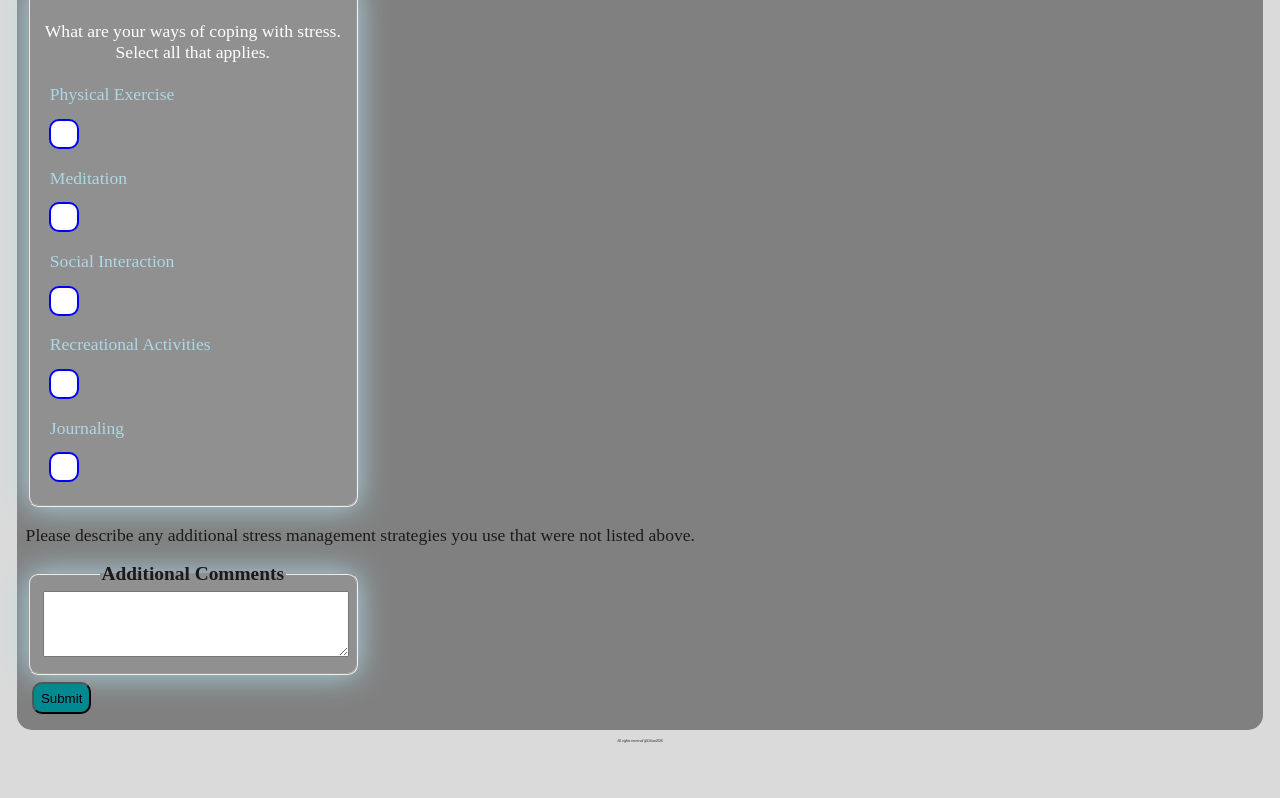
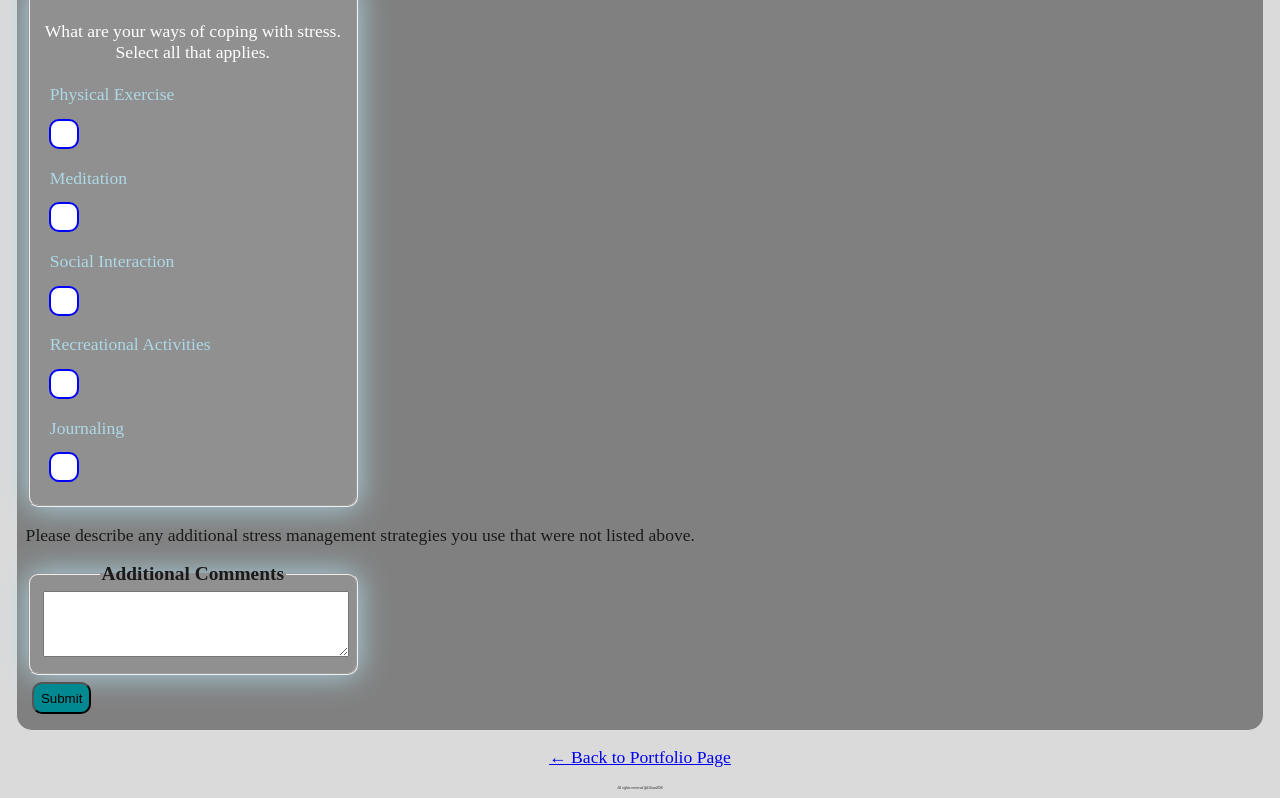
Before and after one commit to obasililian59-cell/Stress-management-survey, a plain HTML site: page index.html in a window 1280 px wide. Shown: the part 1552-2350 px from the top of the page. Before the commit the page ends 2303 px from the top, so only its background shows below. Drawn offline with Linux system fonts and the light colour scheme.

Commit message:
Add back link to portfolio page in index.html
Added a back link to the portfolio page before the footer.

```diff
--- a/index.html
+++ b/index.html
@@ -107,8 +107,10 @@
 
             <button id="submit" type="submit">Submit</button>
         </form>
-    </body>
+         <p class="back-link"><a href="https://obasililian59-cell.github.io/Web-development-portfolio/">&larr; Back to Portfolio Page</a></p>
+
     <footer>
         All rights reserved @Lilian2026
     </footer>
+    </body>
 </html>
```
